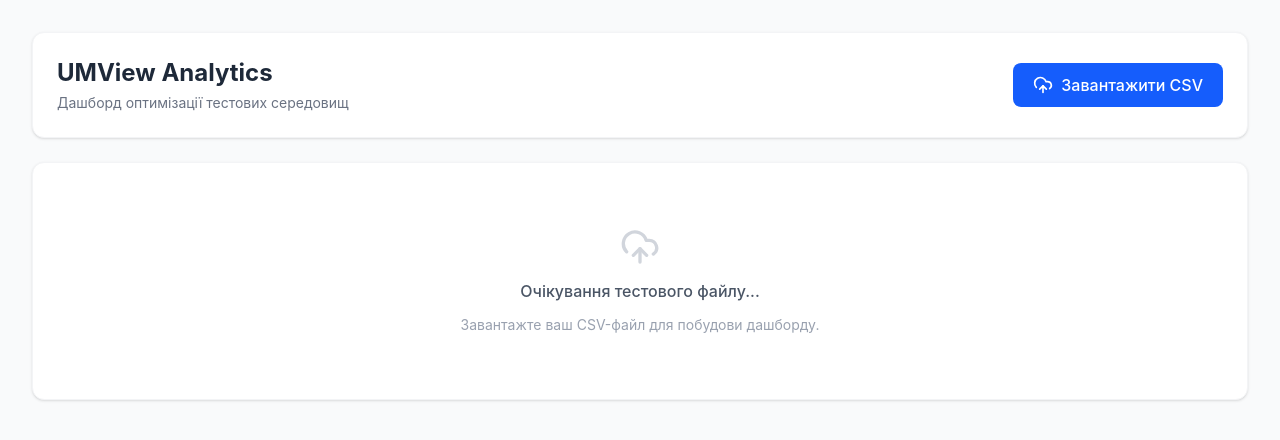
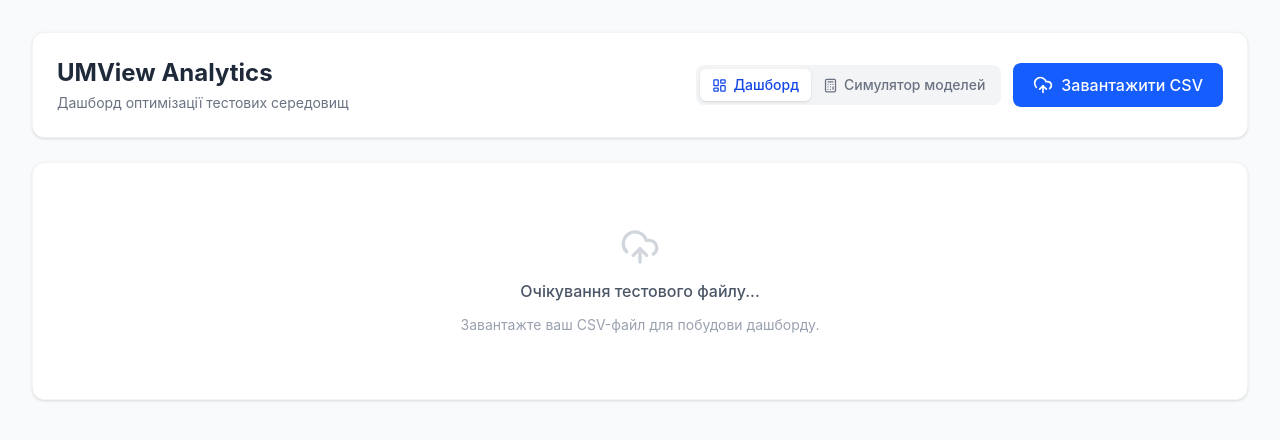
Before and after one commit to NasTiaFox30/UMView-Analytics, a React (Vite) app: page / in a window 1280 px wide. Shown: the top 440 px of the page. Built offline with nearby package versions, Linux system fonts and the light colour scheme.

Commit message:
Made an toggle to switch modes (Dashboard & Sumilation)

```diff
--- a/src/App.jsx
+++ b/src/App.jsx
@@ -4,6 +4,7 @@ import { UploadCloud, Clock, Calendar, AlertCircle, TrendingUp, LayoutDashboard,
 import ModelSimulator from './ModelSimulator';
 
 function App() {
+  const [activeTab, setActiveTab] = useState('dashboard'); // 'dashboard' | 'simulator'
   const [data, setData] = useState([]);
   const [summary, setSummary] = useState({ totalHours: 0, activeDays: 0, avgHours: 0 });
   const [weeklyStats, setWeeklyStats] = useState([]);
@@ -66,16 +67,18 @@ function App() {
         const hoursStr = columns[hoursIdx];
         const reason = columns[reasonIdx];
 
+        // "Razem" — підсумковий рядок в кінці звіту, його пропускаємо
         if (!dateStr || dateStr.toLowerCase() === 'data' || dateStr.toLowerCase() === 'razem' || !hoursStr) continue;
 
         const hours = parseFloat(hoursStr.replace(',', '.')) || 0;
 
         let monthStr = '';
         let dayNameStr = '';
+        let dateObj = null;
         const dateParts = dateStr.split('.');
 
         if (dateParts.length === 3) {
-          const dateObj = new Date(dateParts[2], dateParts[1] - 1, dateParts[0]);
+          dateObj = new Date(dateParts[2], dateParts[1] - 1, dateParts[0]);
           dayNameStr = dayNames[dateObj.getDay()];
           daysTotals[dayNameStr] += hours;
           monthStr = monthNames[parseInt(dateParts[1], 10) - 1];
@@ -87,7 +90,7 @@ function App() {
           maxDate = dateStr;
         }
 
-        formattedData.push({ date: dateStr, hours, reason, monthStr, dayName: dayNameStr });
+        formattedData.push({ date: dateStr, hours, reason, monthStr, dayName: dayNameStr, dateObj });
       }
 
       // Сортування за реальною датою (раніше dateObj не існував — сортування було нейтральним, тепер працює навіть якщо рядки у файлі йдуть не по порядку)
@@ -188,7 +191,7 @@ function App() {
       });
     };
 
-    reader.readAsText(file, 'UTF-8');
+    reader.readAsArrayBuffer(file);
   };
 
   const maxWeeklyDay = useMemo(() => {
@@ -211,19 +214,37 @@ function App() {
     <div className="min-h-screen bg-gray-50 p-8 font-sans">
       <div className="max-w-7xl mx-auto space-y-6">
 
-        <header className="bg-white p-6 rounded-xl shadow-sm border border-gray-100 flex justify-between items-center">
+        <header className="bg-white p-6 rounded-xl shadow-sm border border-gray-100 flex flex-col sm:flex-row justify-between items-start sm:items-center gap-4">
           <div>
             <h1 className="text-2xl font-bold text-gray-800">UMView Analytics</h1>
             <p className="text-gray-500 text-sm mt-1">Дашборд оптимізації тестових середовищ</p>
+          </div>
+          <div className="flex items-center gap-3">
+            <div className="flex bg-gray-100 rounded-lg p-1">
+              <button
+                onClick={() => setActiveTab('dashboard')}
+                className={`flex items-center gap-1.5 px-3 py-1.5 rounded-md text-sm font-medium transition ${activeTab === 'dashboard' ? 'bg-white text-blue-700 shadow-sm' : 'text-gray-500 hover:text-gray-700'}`}
+              >
+                <LayoutDashboard size={15} /> Дашборд
+              </button>
+              <button
+                onClick={() => setActiveTab('simulator')}
+                className={`flex items-center gap-1.5 px-3 py-1.5 rounded-md text-sm font-medium transition ${activeTab === 'simulator' ? 'bg-white text-blue-700 shadow-sm' : 'text-gray-500 hover:text-gray-700'}`}
+              >
+                <Calculator size={15} /> Симулятор моделей
+              </button>
             </div>
             <label className="flex items-center gap-2 bg-blue-600 text-white px-5 py-2.5 rounded-lg cursor-pointer hover:bg-blue-700 transition font-medium">
               <UploadCloud size={20} />
               <span>Завантажити CSV</span>
               <input type="file" accept=".csv" onChange={handleFileUpload} className="hidden" />
             </label>
+          </div>
         </header>
 
-        {data.length > 0 ? (
+        {activeTab === 'simulator' ? (
+          <ModelSimulator rawData={data} pivotState={pivotState} monthAreas={monthAreas} />
+        ) : data.length > 0 ? (
           <div className="flex flex-col lg:flex-row gap-6">
 
             <div className="flex-1 space-y-6">
```
Lines whose indentation alone changed are shown as unchanged.
